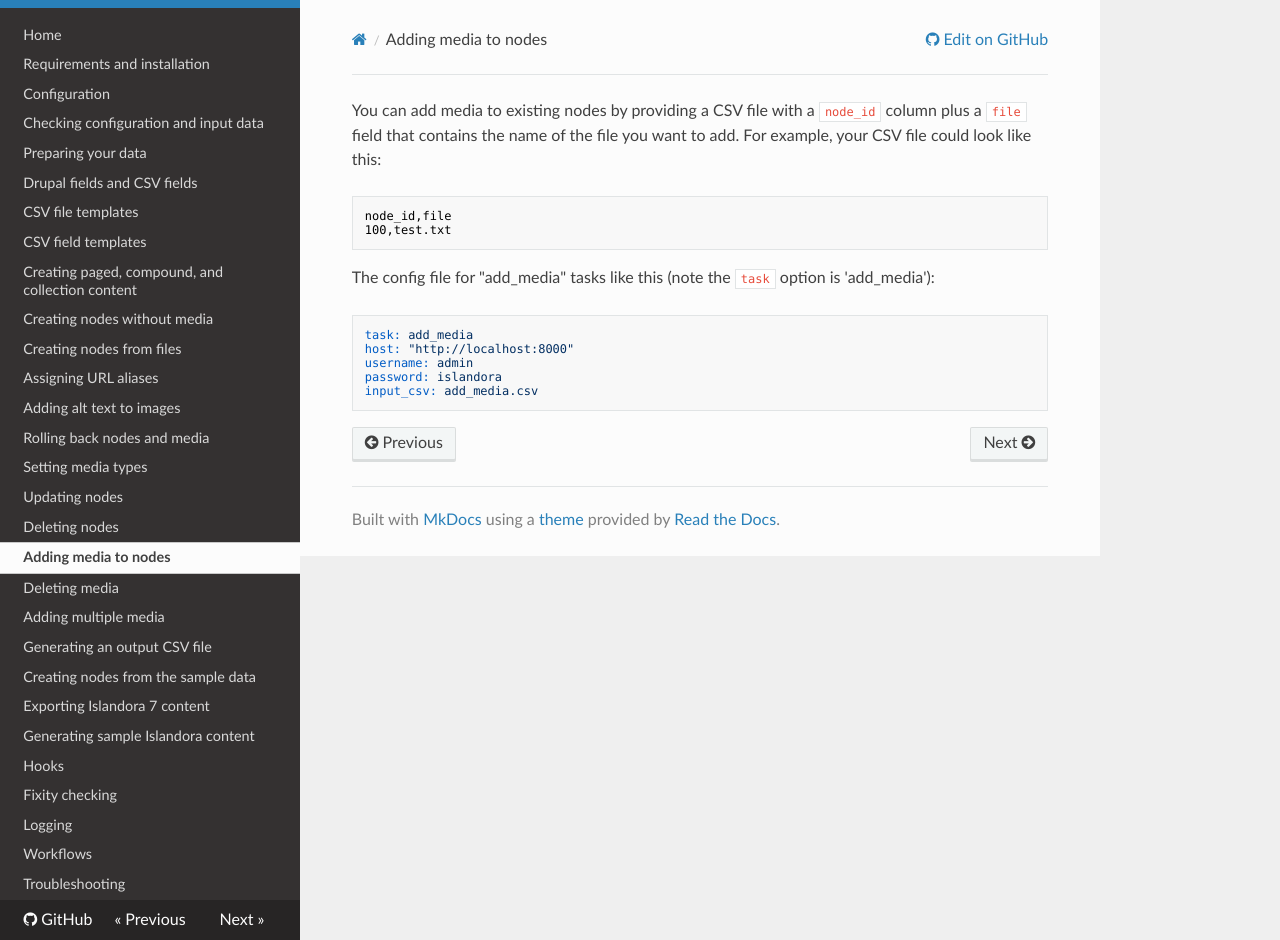
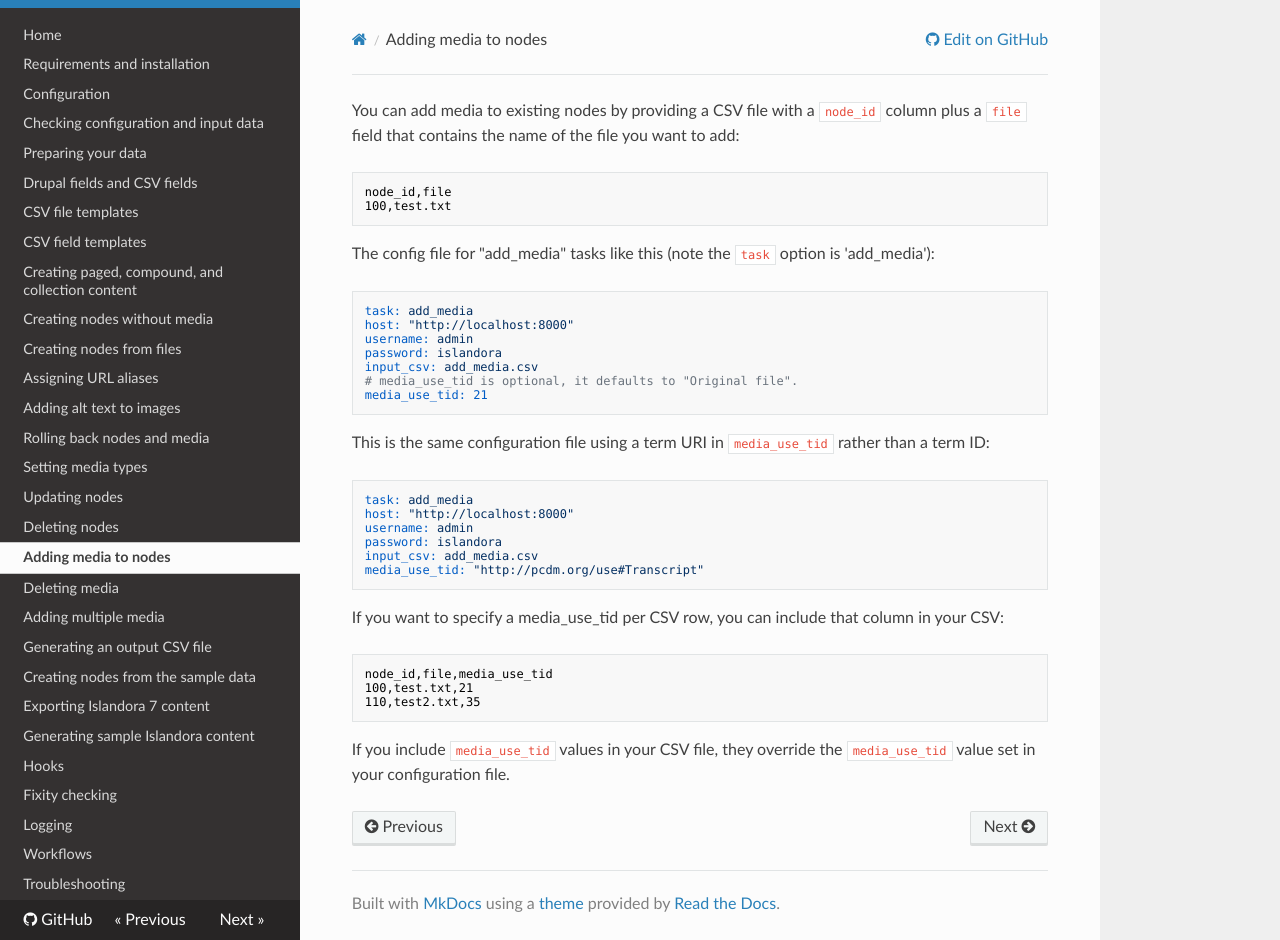
Before and after one commit to mjordan/islandora_workbench_docs, an MkDocs documentation site: the page built from docs/adding_media.md, in a window 1280 px wide and 940 px high. Built offline with MkDocs 1.6.1, drawn with Linux system fonts in a browser that asks for light colours; nearby versions of some CDN libraries; old or Windows-style settings are respelled for this version of MkDocs.

Commit message:
More fixes, including https://github.com/mjordan/islandora_workbench/issues/309.

````diff
--- a/docs/adding_media.md
+++ b/docs/adding_media.md
@@ -1,4 +1,4 @@
-You can add media to existing nodes by providing a CSV file with a `node_id` column plus a `file` field that contains the name of the file you want to add. For example, your CSV file could look like this:
+You can add media to existing nodes by providing a CSV file with a `node_id` column plus a `file` field that contains the name of the file you want to add:
 
 ```text
 node_id,file
@@ -13,4 +13,27 @@ host: "http://localhost:8000"
 username: admin
 password: islandora
 input_csv: add_media.csv
+# media_use_tid is optional, it defaults to "Original file".
+media_use_tid: 21
 ```
+
+This is the same configuration file using a term URI in `media_use_tid` rather than a term ID:
+
+```yaml
+task: add_media
+host: "http://localhost:8000"
+username: admin
+password: islandora
+input_csv: add_media.csv
+media_use_tid: "http://pcdm.org/use#Transcript"
+```
+
+If you want to specify a media_use_tid per CSV row, you can include that column in your CSV:
+
+```text
+node_id,file,media_use_tid
+100,test.txt,21
+110,test2.txt,35
+```
+
+If you include `media_use_tid` values in your CSV file, they override the `media_use_tid` value set in your configuration file.
````
Also changed, not shown: docs/configuration.md (+1 -1 lines), docs/fields.md (+1 -0 lines), site/adding_media/index.html, site/configuration/index.html, site/index.html, site/sitemap.xml.
